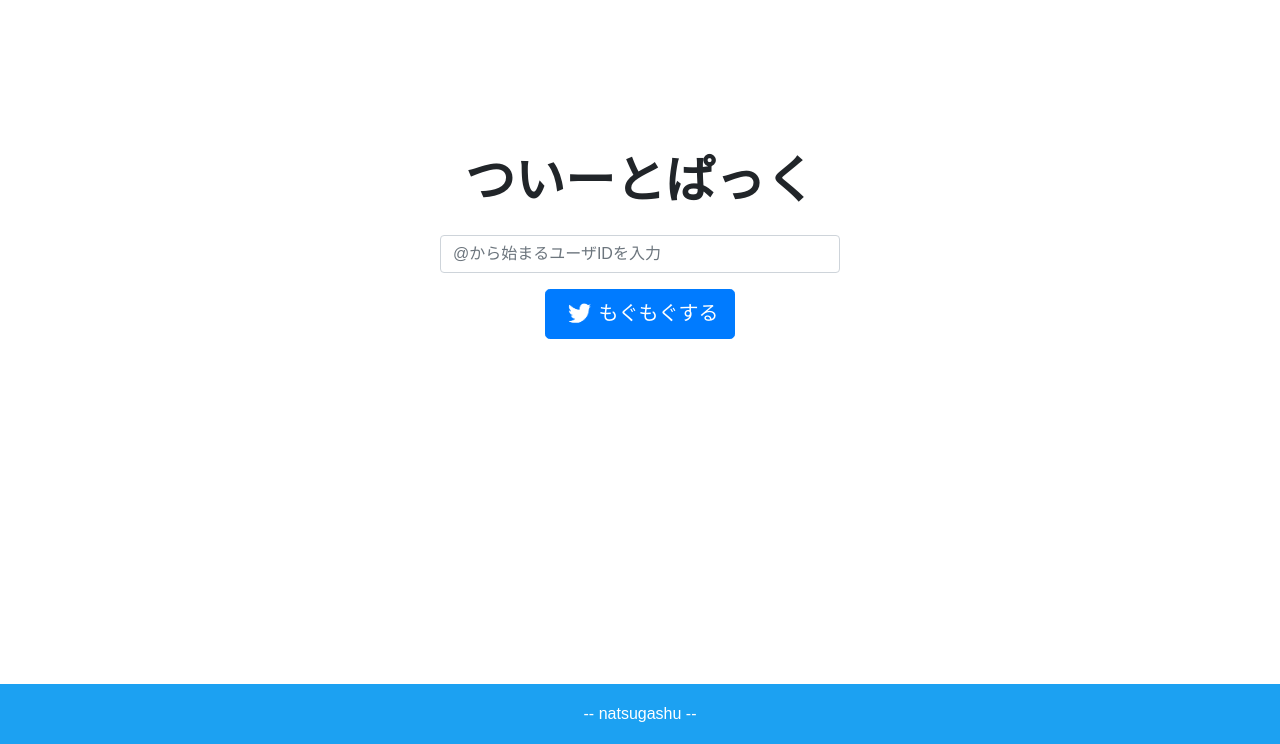
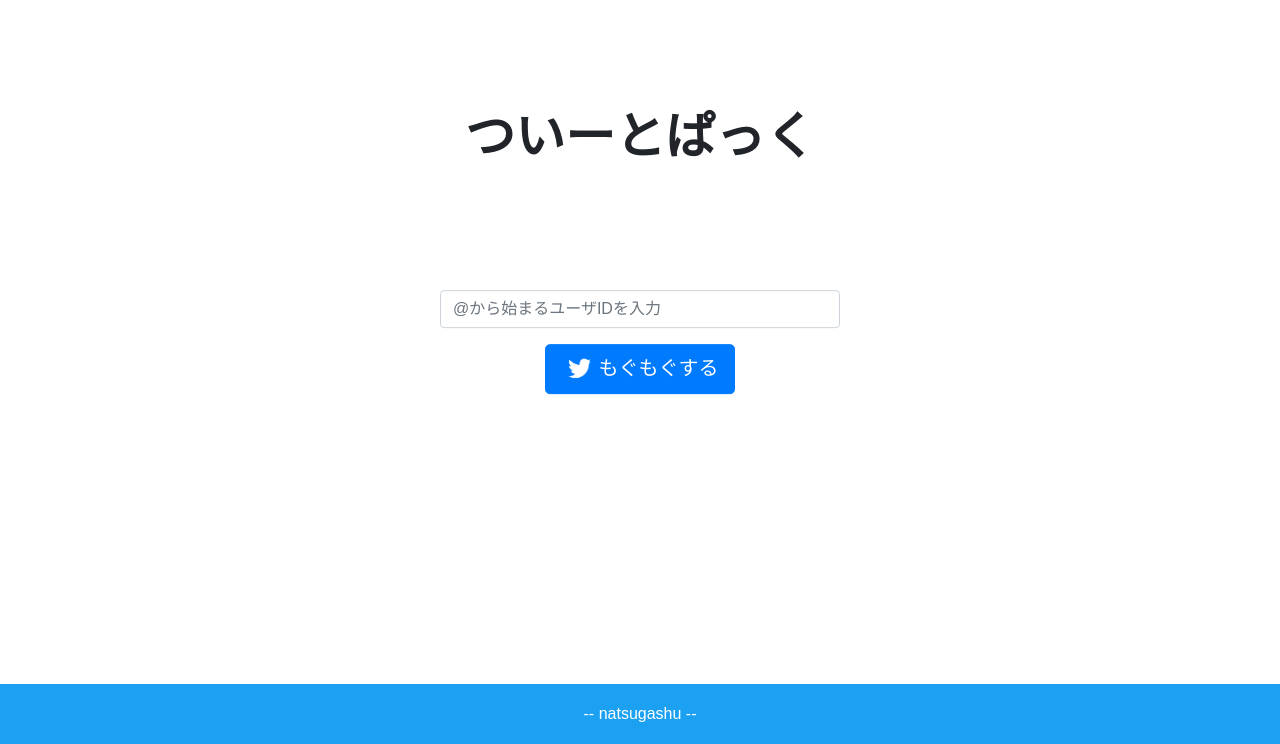
Before and after one commit to youchann/nats, a Flask app: page / in a window 1280 px wide. Shown: the part 56-800 px from the top of the page. Run offline with Flask 2, Linux system fonts and the light colour scheme; some libraries are stand-ins or nearby versions.

Commit message:
[WIP]css修正

```diff
--- a/natsugash/static/css/style.css
+++ b/natsugash/static/css/index.css
@@ -1,56 +1,7 @@
-/* フォントの指定 */
+
+/* --- font family global --- */
 * {
   font-family: Arial, "ヒラギノ角ゴ Pro W3", "Hiragino Kaku Gothic Pro", "Osaka", "メイリオ", "Meiryo", "ＭＳ Ｐゴシック", "MS PGothic", sans-serif;
-}
-
-.nav-color {
-  background: #1ca1f2;
-}
-.footer {
-  position: absolute;
-  bottom: 0;
-  width: 100%;
-  height: 60px;
-  line-height: 60px;
-  background: #1ca1f2;
-}
-.footer p {
-  padding: 0;
-  margin: 0;
-  color: white;
-  text-align: center;
-}
-.display_tweet {
-  max-height: 70vh
-}
-
-/* --- index --- */
-.main-title{
-  text-align: center;
-  font-size: 50px;
-  font-weight: bold;
-}
-
-.container_custom {
-  margin: 0 auto;
-  padding: 40px;
-}
-
-/* index画面の文字とかの部分をまとめた部分 */
-.index-wrapper {
-  text-align: center;
-  position: absolute;
-  width: 400px;
-  height: 400px;
-  top: 50%;
-  left: 50%;
-  margin-top: -200px;
-  margin-left: -200px;
-}
-
-/* --- media --- */
-.media-border {
-  border: dashed 5px lightgray;
 }
 
 /* --- loading --- */
@@ -78,6 +29,60 @@
   font-size: 20px;
 }
 
+/* --- nav (header) --- */
+.nav-color {
+  background: #1ca1f2;
+}
+
+/* --- footer --- */
+.footer {
+  position: absolute;
+  bottom: 0;
+  width: 100%;
+  height: 60px;
+  line-height: 60px;
+  background: #1ca1f2;
+}
+.footer p {
+  padding: 0;
+  margin: 0;
+  color: white;
+  text-align: center;
+}
+
+
+.display_tweet {
+  max-height: 70vh
+}
+
+/* --- index --- */
+.main-title{
+  text-align: center;
+  font-size: 50px;
+  font-weight: bold;
+  padding-top: 100px;
+}
+
+.container_custom {
+  margin: 0 auto;
+  position: relative;
+  height: calc(100vh - 116px)
+}
+
+.index-wrapper {
+  text-align: center;
+  position: absolute;
+  width: 400px;
+  top: 50%;
+  left: 50%;
+  transform: translateY(-50%) translateX(-50%);
+}
+
+/* --- media --- */
+.media-border {
+  border: dashed 5px lightgray;
+}
+
 .packman-wrapper {
   display: none;
 }
@@ -93,7 +98,7 @@
 }
 
 
-/* --- 終了 --- */
+/* --- end pac --- */
 #endaria{
   display: none;
   margin: 0 auto;
--- a/natsugash/templates/index.html
+++ b/natsugash/templates/index.html
@@ -6,15 +6,10 @@
     <p>生成中... 15秒くらい待ってね</p>
   </div>
 </div>
+<p class="main-title">ついーとぱっく</p>
+
 <div class="index-wrapper">
-  <p class="main-title">ついーとぱっく</p>
-  {% with errors = get_flashed_messages(category_filter=["error"]) %}
-    {% if errors %}
-      {%- for msg in errors %}
-        {{ msg }}
-      {% endfor -%}
-    {% endif %}
-  {% endwith %}
+  <div class="index-inner">
     <form action="main" method="POST" id="mainform">
       <div class="form-group">
         <input name="name" class="form-control" placeholder="@から始まるユーザIDを入力"></input>
@@ -22,4 +17,5 @@
       <button type="submit" class="btn btn-primary btn-lg btn-to-mainpage"><img src="{{ url_for('static', filename='indeximage/Twitterlogo2.png') }}" height=30>もぐもぐする</button>
     </form>
   </div>
+</div>
 {% endblock %}
--- a/natsugash/templates/layout.html
+++ b/natsugash/templates/layout.html
@@ -9,7 +9,7 @@
     <title>nats_gash</title>
   {% endif %}
   <!-- nats  -->
-  <link rel=stylesheet type=text/css href="{{ url_for('static', filename='css/style.css') }}">
+  <link rel=stylesheet type=text/css href="{{ url_for('static', filename='css/index.css') }}">
   <link rel=stylesheet type=text/css href="{{ url_for('static', filename='css/animate.css') }}">
   <link rel=stylesheet type=text/css href="{{ url_for('static', filename='css/packman.css') }}">
   <!-- Bootstrap  -->
@@ -23,9 +23,10 @@
     <nav class="navbar navbar-light nav-color">
       <span class="navbar-brand" style="color: white;">もぐもぐ</span>
     </nav>
+
     <div class="container_custom">
       {% block body %}
-        <!-- ここに各コンテンツが入る -->
+        <!-- ここに各ページが入る -->
       {% endblock %}
     </div>
 
--- a/natsugash/voicetext.py
+++ b/natsugash/voicetext.py
@@ -12,6 +12,5 @@ def make_voicefile (tweets) :
             -d 'text={1}' \
             -u '{2}:' \
             -d 'speed=130' \
-            -d 'emotion=anger' \
-            -d 'speaker=bear'".format(k, v['text'], API_KEY)
+            -d 'speaker=hikari'".format(k, v['text'], API_KEY)
         os.system(p)
```
Lines whose indentation alone changed are shown as unchanged.
